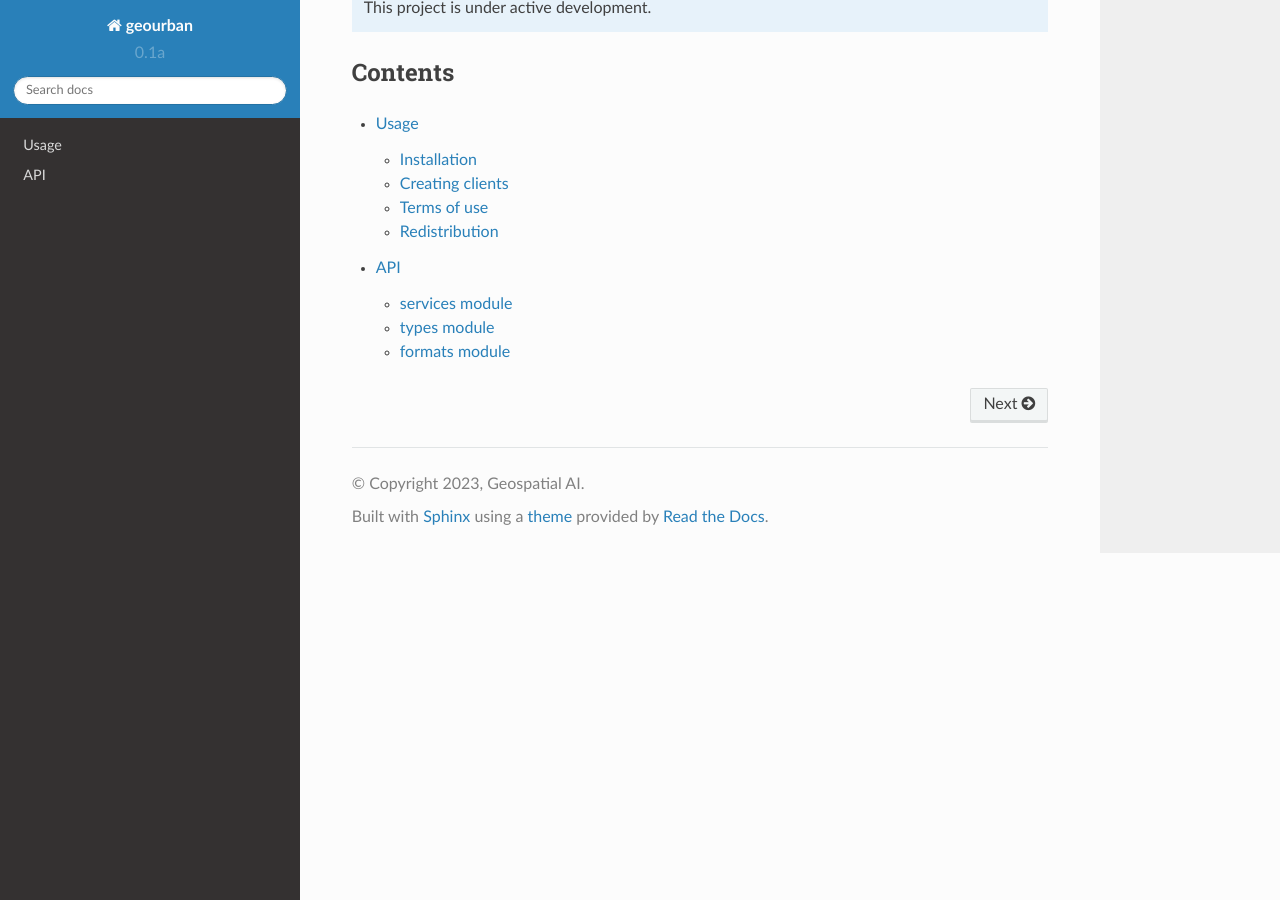
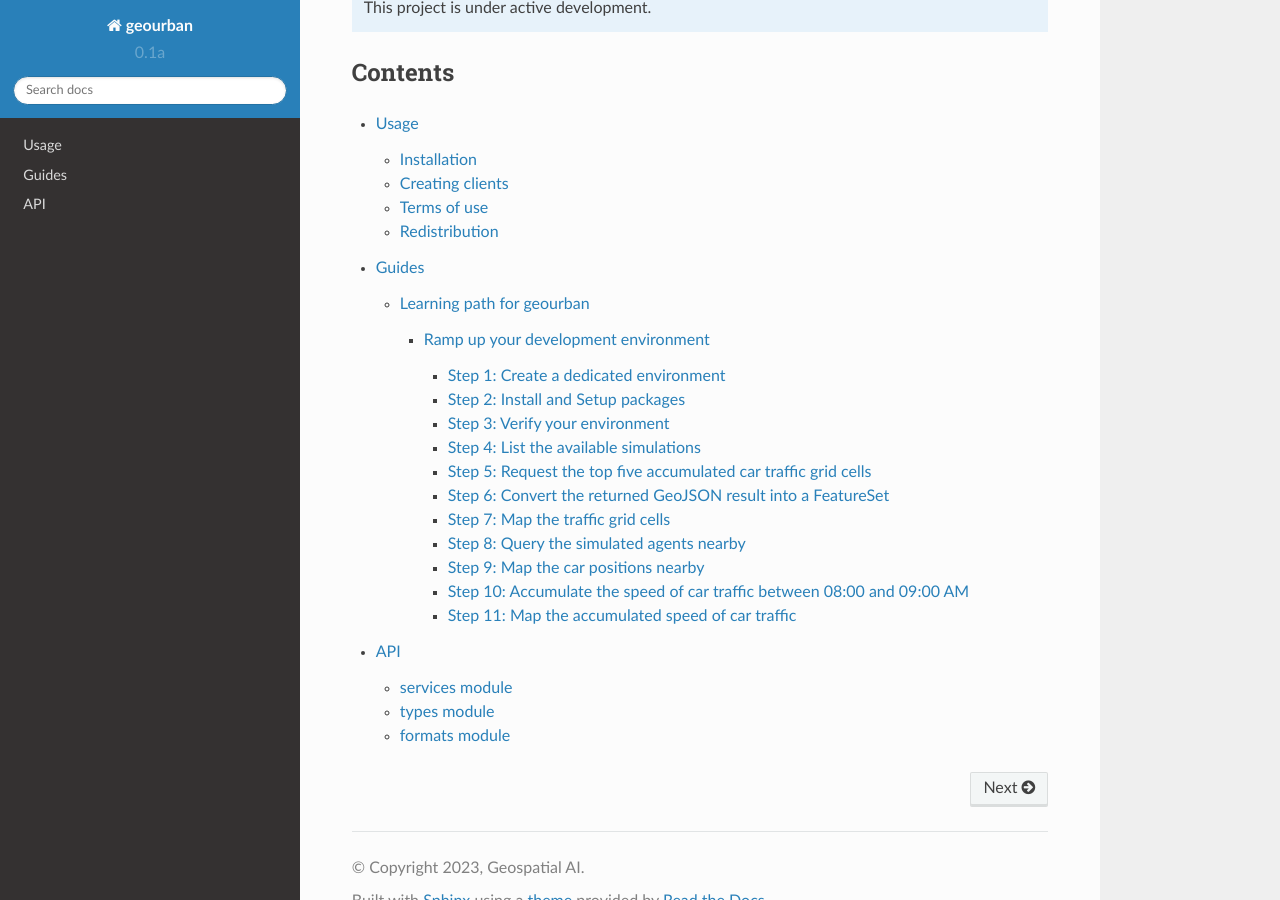
Before and after one commit to Geospatial-AI-DE/geourban, a Sphinx documentation site: the page built from docs/source/index.rst, in a window 1280 px wide and 900 px high, scrolled down 605 px. Built offline with Sphinx 7.4.7 and the Read the Docs theme 2.0.0, drawn with Linux system fonts in a browser that asks for light colours; some of the changed lines change nothing that is shown.

Commit message:
Updated the docs

```diff
--- /dev/null
+++ b/docs/source/guides.rst
@@ -0,0 +1,216 @@
+Guides
+======
+We provide learning paths for best guidance leveling up your Geospatial Intelligence skills.
+
+Learning path for geourban
+--------------------------
+Developers get access to simulated spatially enabled traffic grids of urban regions.
+These traffic grids represent aggregated simulated movements of pedestrians, bikes and cars.
+Each grid has an accumulated variable like the number of agents, the average speed and the sum of carbon dioxide equivalent emissions (kg/km) of car vehicles.
+The traffic simulation calculates these variables for 24 hours and each generated grid has a temporal resolution of one hour.
+
+A serverless infrastructure allows querying every simulated agent position in space and time.
+So that developers are able to use these simulated movements for their own use cases, e.g. geospatial apps visualizing commute traffic.
+
+Ramp up your development environment
+^^^^^^^^^^^^^^^^^^^^^^^^^^^^^^^^^^^^
+Setup your development environment and start with the first tutorial "Mapping the Urban Traffic for the city of Bonn".
+
+We are ging to use the `ArcGIS API for Python <https://developers.arcgis.com/python>`__ which enables access to ready-to-use maps and curated geographic data from Esri and other authoritative sources, and works with your own data as well.
+It integrates well with the scientific Python ecosystem and includes rich support for Pandas and Jupyter notebook.
+
+Step 1: Create a dedicated environment
+""""""""""""""""""""""""""""""""""""""
+Choose your favourite enironment e.g. conda or pip and create a dedicated environment.
+Enter the following at the prompt:
+
+*Using conda:*
+
+.. code-block:: console
+
+   conda create -n geoint
+
+**Activate the dedicated environment:**
+
+.. code-block:: console
+
+   conda activate geoint
+
+*Using pipenv:*
+
+.. code-block:: console
+
+   python -m venv geoint
+
+**Activate the dedicated environment:**
+
+*Using pipenv on Linux:*
+
+.. code-block:: console
+
+   source geoint/bin/activate
+
+*Using pipenv on Windows:*
+
+.. code-block:: console
+
+   geoint/Scripts/activate
+
+Step 2: Install and Setup packages
+""""""""""""""""""""""""""""""""""
+The arcgis package is much more restrictive than our geourban package.
+We start setting up arcgis first.
+Follow the detailed steps at: `Install and Setup <https://developers.arcgis.com/python/guide/install-and-set-up>`__.
+
+The geourban package only supports pipenv.
+You can install any pip package from an activated conda environment, too.
+Enter the following at the prompt:
+
+.. code-block:: console
+
+   pip install geourban
+
+The default factory implementation reads the API key using the environment.
+You need to set the environment variable ``x_rapidapi_key`` containing your Rapid API key.
+
+After you installed the geourban and arcgis package, you need to verify it.
+
+.. note::
+    Make sure you set the environment variable ``x_rapidapi_key``.
+    Otherwise, the default factory implementation will raise a :exc:`ValueError`.
+
+Step 3: Verify your environment
+"""""""""""""""""""""""""""""""
+Navigate to the directory you want to work in.
+Start a new Juypter notebook instance:
+
+.. code-block:: console
+
+   jupyter notebook
+
+Create new notebook named ``Mapping Urban Traffic``.
+Add the following imports and execute the cell:
+
+.. code-block:: python
+
+    from arcgis.gis import GIS
+    from arcgis.features import FeatureSet
+    from datetime import date, datetime, timedelta
+    from georapid.client import GeoRapidClient
+    from georapid.factory import EnvironmentClientFactory
+    from geourban.services import aggregate, query, simulations, top
+    from geourban.types import GridType, VehicleType
+
+Create a client instance:
+
+.. code-block:: python
+
+    host = "geourban.p.rapidapi.com"
+    client: GeoRapidClient = EnvironmentClientFactory.create_client_with_host(host)
+
+.. warning::
+    The ``host`` parameter must target the specific host like ``"geourban.p.rapidapi.com"``.
+    Furthermore, the factory directly access ``os.environ['x_rapidapi_key']`` and uses the specified API key as a header parameter.
+    Otherwise, :py:func:`georapid.factory.EnvironmentClientFactory.create_client_with_host` will raise a :exc:`ValueError`.
+
+Connect to ArcGIS Online anonymously and display a map view:
+
+.. code-block:: python
+
+    gis = GIS()
+    bonn_map = gis.map('Bonn, Germany', zoomlevel=13)
+    bonn_map
+
+Step 4: List the available simulations
+""""""""""""""""""""""""""""""""""""""
+We need to know the available urban regions and their simulation date.
+Every urban region has an unique region code which is needed for accessing the corresponding traffic grids.
+
+.. code-block:: python
+
+    urban_simulations = simulations(client)
+    urban_simulations
+
+Step 5: Request the top five accumulated car traffic grid cells
+"""""""""""""""""""""""""""""""""""""""""""""""""""""""""""""""
+We request these hotspots for the city of Bonn by using the urban region code `DEA22`,
+the simulation date `2023-08-24`, the vehicle type `Car`, and the grid type `agent`.
+The returned GeoJSON features represents the grid cells with the highest car throughput.
+
+.. code-block:: python
+
+    bonn_region_code = 'DEA22'
+    simulation_date = date(2023, 8, 24)
+    vehicle_type = VehicleType.CAR
+    grid_type = GridType.AGENT
+    limit = 5
+    top_traffic_grid_cells = top(client, bonn_region_code, simulation_date, vehicle_type, grid_type, limit=limit)
+    top_traffic_grid_cells
+
+Step 6: Convert the returned GeoJSON result into a FeatureSet
+"""""""""""""""""""""""""""""""""""""""""""""""""""""""""""""
+The FeatureSet offers direct access to a spatially enabled dataframe.
+We can easily inspect the time frames (`start_time` - `end_time`) and the number of car vehicles `agent_count`.
+
+.. code-block:: python
+
+    top_traffic_fset = FeatureSet.from_geojson(top_traffic_grid_cells)
+    top_traffic_sdf = top_traffic_fset.sdf
+    top_traffic_sdf
+
+Step 7: Map the traffic grid cells
+""""""""""""""""""""""""""""""""""
+The map widget displays the traffic grid cells as geospatial polygon features.
+
+.. code-block:: python
+
+    top_traffic_sdf.spatial.plot(bonn_map, renderer_type='s', colors='#E80000', alpha=0.3)
+    bonn_map
+
+Step 8: Query the simulated agents nearby
+"""""""""""""""""""""""""""""""""""""""""
+We are using the center of this crossroad intersection, request the simulated agents being within a distance of `250 meters`, and specify a `30 seconds` time window starting at `08:00:00`.
+
+.. code-block:: python
+
+    simulation_datetime = datetime.fromisoformat('2023-08-24T08:00:00')
+    (latitude, longitude) = (50.746708, 7.074405)
+    (seconds, meters) = (30, 250)
+    car_positions = query(client, simulation_datetime, vehicle_type, latitude, longitude, seconds, meters)
+    car_positions_fset = FeatureSet.from_geojson(car_positions)
+    car_positions_sdf = car_positions_fset.sdf
+    car_positions_sdf
+
+Step 9: Map the car positions nearby
+""""""""""""""""""""""""""""""""""""
+The map widget displays every simulated agent position as geospatial point features.
+
+.. code-block:: python
+
+    bonn_map = gis.map('Bonn, Germay')
+    car_positions_sdf.spatial.plot(bonn_map, renderer_type='s', colors='#E80000', marker_size=7, alpha=0.3)
+    bonn_map
+
+Step 10: Accumulate the speed of car traffic between 08:00 and 09:00 AM
+"""""""""""""""""""""""""""""""""""""""""""""""""""""""""""""""""""""""
+The traffic grid cells represent the accumulated average speed of car vehicles.
+
+.. code-block:: python
+
+    bonn_region_code = 'DEA22'
+    simulation_datetime = datetime.fromisoformat('2023-08-24T08:00:00')
+    vehicle_type = VehicleType.CAR
+    grid_type = GridType.SPEED
+    car_speed_cells = aggregate(client, bonn_region_code, simulation_datetime, vehicle_type, grid_type)
+    car_speed_fset = FeatureSet.from_geojson(car_speed_cells)
+    car_speed_sdf = car_speed_fset.sdf
+    car_speed_sdf
+
+Step 11: Map the accumulated speed of car traffic
+"""""""""""""""""""""""""""""""""""""""""""""""""
+The map widget displays the traffic grid cells as geospatial polygon features.
+
+.. code-block:: python
+
+    car_speed_sdf.spatial.plot(bonn_map, renderer_type='c', method='esriClassifyNaturalBreaks', class_count=5, col='speed_mean', cmap='YlOrRd')
+    bonn_map
--- a/docs/source/index.rst
+++ b/docs/source/index.rst
@@ -24,4 +24,5 @@
 
 .. toctree::
    usage
+   guides
    api
```
